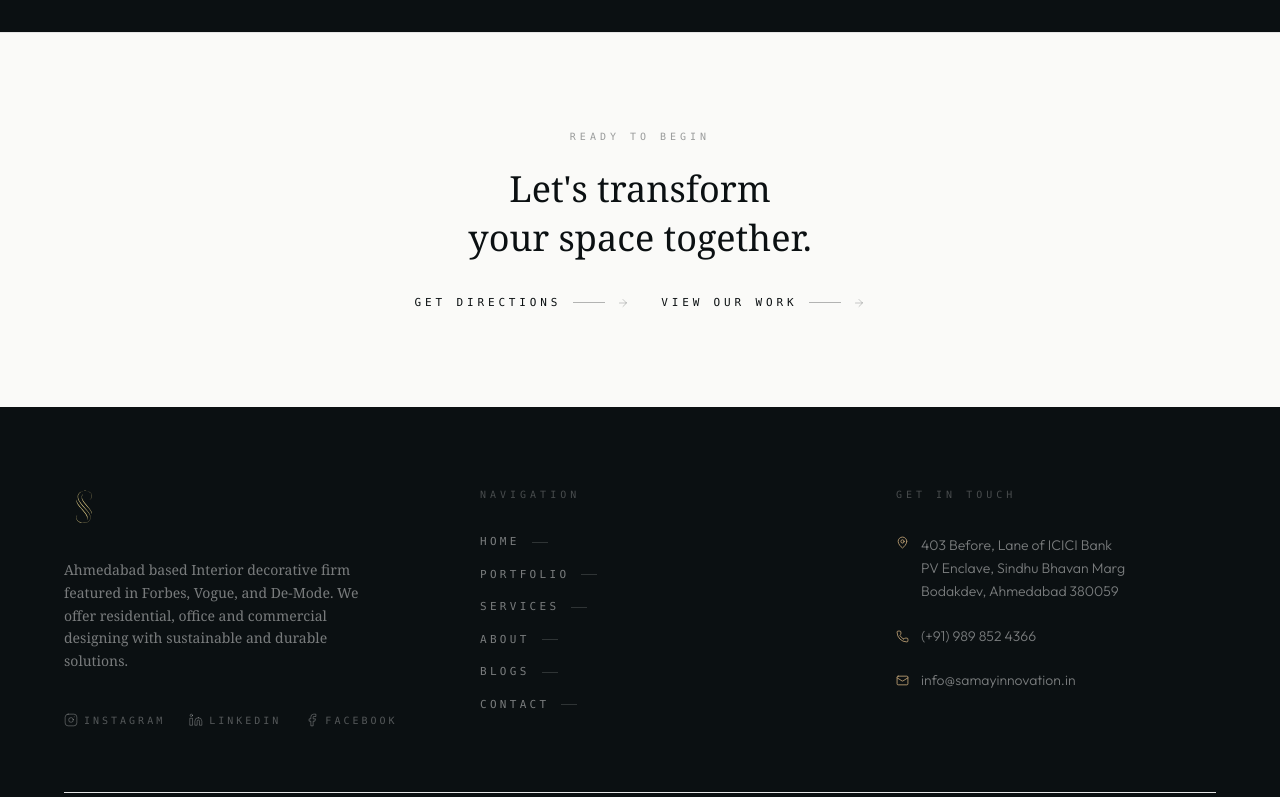
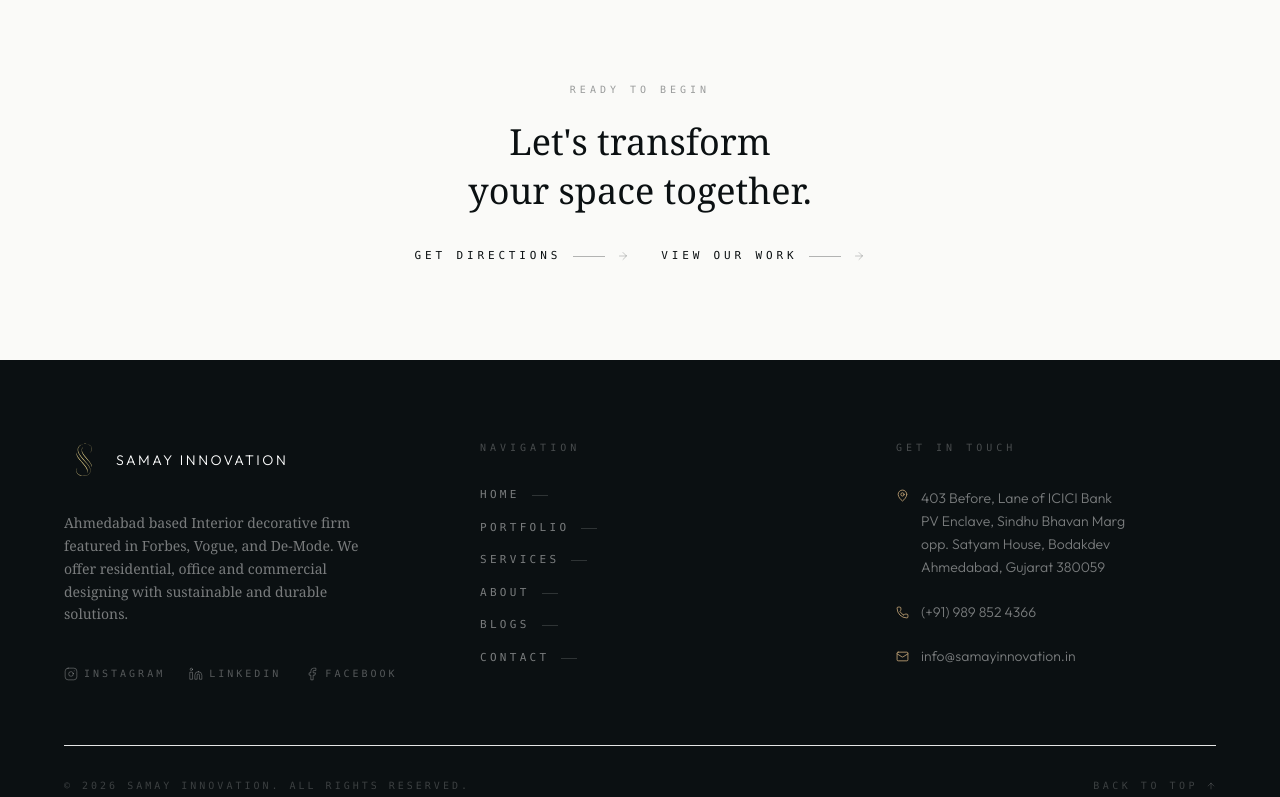
Before and after one commit to samay-innovation/samay-innovation, a React (Vite) app: page /contact in a window 1280 px wide. Shown: the part 2000-2797 px from the top of the page. Built offline with nearby package versions, Linux system fonts and the light colour scheme; no server answers.

Commit message:
US SEO and Logo colour change

```diff
--- a/index.html
+++ b/index.html
@@ -12,8 +12,8 @@
 
     <!-- Primary SEO — static fallback (react-helmet-async overrides per route) -->
     <title>Samay Innovation — Luxury Interior Designer in Ahmedabad | Award-Winning Firm</title>
-    <meta name="description" content="Samay Innovation is an award-winning luxury interior design firm in Ahmedabad, Gujarat. Specialising in residential villas, 4BHK apartments, farmhouses & commercial spaces. Featured in Forbes, Vogue & De-Mode. Now serving US clients." />
-    <meta name="keywords" content="interior designer Ahmedabad, luxury interior design Ahmedabad, residential interior designer Gujarat, villa interior design Ahmedabad, 4BHK interior design Ahmedabad, turnkey interior solutions, interior design firm Ahmedabad, Seme Nadvi interior designer, award winning interior designer India" />
+    <meta name="description" content="Samay Innovation is an award-winning luxury interior design firm in Ahmedabad, India. Specialising in residential villas, apartments, farmhouses & commercial spaces. Featured in Forbes, Vogue & De-Mode. Serving India & US clients internationally." />
+    <meta name="keywords" content="interior designer Ahmedabad, luxury interior design Ahmedabad, residential interior designer Gujarat, villa interior design Ahmedabad, 4BHK interior design Ahmedabad, turnkey interior solutions, interior design firm Ahmedabad, Seme Nadvi interior designer, award winning interior designer India, Indian interior designer USA, luxury Indian interior designer for US clients, award-winning Indian interior design firm USA, India-based interior designer for American homes, remote interior design services USA, Indian interior design for NRI homes USA, hire interior designer from India, best Indian interior design studio international" />
     <meta name="author" content="Samay Innovation" />
     <meta name="robots" content="index, follow, max-image-preview:large, max-snippet:-1, max-video-preview:-1" />
     <link rel="canonical" href="https://samayinnovation.in/" />
--- a/src/components/layout/Footer.tsx
+++ b/src/components/layout/Footer.tsx
@@ -19,12 +19,17 @@ export default function Footer() {
 
           {/* Brand column */}
           <div className="lg:col-span-1">
-            <img
-              src="/logo/logo.svg"
-              alt={SITE_CONFIG.name}
-              className="h-10 w-auto mb-8"
-              onError={(e) => { e.currentTarget.src = '/logo/logo.png'; }}
-            />
+            <div className="flex items-center gap-3 mb-8">
+              <img
+                src="/logo/logo.svg"
+                alt={SITE_CONFIG.name}
+                className="h-10 w-auto"
+                onError={(e) => { e.currentTarget.src = '/logo/logo.png'; }}
+              />
+              <span className="text-sm font-light tracking-[0.18em] uppercase text-white">
+                Samay Innovation
+              </span>
+            </div>
             <p
               className="text-sm font-light text-white/45 leading-relaxed mb-10 max-w-xs"
               style={{ fontFamily: 'Georgia, serif' }}
@@ -91,7 +96,8 @@ export default function Footer() {
                   <p className="text-sm font-light text-white/45 leading-relaxed group-hover:text-white/70 transition-colors duration-300">
                     403 Before, Lane of ICICI Bank<br />
                     PV Enclave, Sindhu Bhavan Marg<br />
-                    Bodakdev, Ahmedabad 380059
+                    opp. Satyam House, Bodakdev<br />
+                    Ahmedabad, Gujarat 380059
                   </p>
                 </div>
               </a>
--- a/src/components/layout/Header.tsx
+++ b/src/components/layout/Header.tsx
@@ -50,11 +50,7 @@ export default function Header() {
                 alt={SITE_CONFIG.name}
                 className="h-8 w-auto transition-all duration-500"
                 style={{
-                  filter: isScrolled
-                    ? 'brightness(0)'
-                    : darkHero
-                    ? 'brightness(0) invert(1)'
-                    : 'brightness(0)',
+                  filter: (!isScrolled && darkHero) ? 'none' : 'brightness(0)',
                 }}
                 onError={(e) => { e.currentTarget.src = '/logo/logo.png'; }}
               />
--- a/src/components/ui/Preloader.tsx
+++ b/src/components/ui/Preloader.tsx
@@ -32,7 +32,7 @@ export default function Preloader() {
               <img
                 src="/logo/logo.svg"
                 alt="Samay Innovation"
-                className="h-20 w-auto mx-auto mb-4 brightness-0 saturate-100% dark:brightness-0 dark:invert"
+                className="h-20 w-auto mx-auto mb-4 brightness-0"
                 onError={(e) => {
                   e.currentTarget.src = '/logo/logo.png';
                 }}
--- a/src/pages/AdminReviews.tsx
+++ b/src/pages/AdminReviews.tsx
@@ -80,7 +80,7 @@ export default function AdminReviews() {
           className="bg-white rounded-2xl border border-[#ede8e0] shadow-sm w-full max-w-sm p-10 text-center"
         >
           {/* Logo */}
-          <img src="/logo/logo.png" alt="Samay Innovation" className="w-10 h-10 object-contain mx-auto mb-6" />
+          <img src="/logo/logo.svg" alt="Samay Innovation" className="w-10 h-10 object-contain mx-auto mb-6 brightness-0" />
 
           <div className="flex items-center justify-center gap-3 mb-6">
             <div className="h-px w-6 bg-[#C9A97A]" />
@@ -135,7 +135,7 @@ export default function AdminReviews() {
       <div className="bg-white border-b border-[#ede8e0] px-6 py-4">
         <div className="max-w-4xl mx-auto flex items-center justify-between">
           <div className="flex items-center gap-3">
-            <img src="/logo/logo.png" alt="Samay Innovation" className="w-8 h-8 object-contain" />
+            <img src="/logo/logo.svg" alt="Samay Innovation" className="w-8 h-8 object-contain brightness-0" />
             <div>
               <p className="text-sm font-light text-[#1a1a1a] tracking-wide">SAMAY INNOVATION</p>
               <p className="text-[10px] text-[#aaa] tracking-widest uppercase">Review Dashboard</p>
--- a/src/pages/ClientReview.tsx
+++ b/src/pages/ClientReview.tsx
@@ -41,7 +41,7 @@ export default function ClientReview() {
       {/* Header bar */}
       <div className="bg-white border-b border-[#ede8e0] px-6 py-4 flex items-center justify-between">
         <div className="flex items-center gap-3">
-          <img src="/logo/logo.png" alt="Samay Innovation" className="w-8 h-8 object-contain" />
+          <img src="/logo/logo.svg" alt="Samay Innovation" className="w-8 h-8 object-contain brightness-0" />
           <div>
             <p className="text-sm font-light text-[#1a1a1a] tracking-wide">SAMAY INNOVATION</p>
             <p className="text-[10px] text-[#999] tracking-widest uppercase">Client Feedback</p>
--- a/src/pages/Contact.tsx
+++ b/src/pages/Contact.tsx
@@ -37,7 +37,6 @@ function floatLabel(focused: boolean, hasValue: boolean) {
 
 // ─── contact info rows ────────────────────────────────────────────────────────
 const ADDRESS_LINES = [
-  'No 104/A, 1st Floor',
   '403 Before, Lane of ICICI Bank',
   'PV Enclave, Sindhu Bhavan Marg',
   'opp. Satyam House, Bodakdev',
@@ -142,7 +141,7 @@ export default function Contact() {
       <SEO
         title="Contact Samay Innovation — Interior Designer in Ahmedabad, Gujarat"
         description="Get in touch with Samay Innovation to start your interior design project. Visit our studio at Bodakdev, Ahmedabad or call (+91) 989 852 4366. Serving residential and commercial clients across Ahmedabad, Gujarat and the US."
-        keywords="contact best interior designer India, hire interior designer India, book interior designer India, interior design consultation India, top interior design firm India, best interior design studio India, interior designer contact India, luxury interior design India, interior design firm Ahmedabad, book interior designer Ahmedabad, interior design consultation Gujarat, Samay Innovation contact"
+        keywords="contact best interior designer India, hire interior designer India, book interior designer India, interior design consultation India, top interior design firm India, best interior design studio India, interior designer contact India, luxury interior design India, interior design firm Ahmedabad, book interior designer Ahmedabad, interior design consultation Gujarat, Samay Innovation contact, contact Indian interior designer USA, hire Indian interior designer for US project, book interior design consultation online USA, Indian interior design firm for US clients, Samay Innovation USA contact, remote interior design consultation for American clients"
         path="/contact"
         structuredData={localBusinessSchema}
       />
--- a/src/pages/Home.tsx
+++ b/src/pages/Home.tsx
@@ -14,7 +14,7 @@ export default function Home() {
       <SEO
         title="Samay Innovation — Luxury Interior Designer in Ahmedabad | Award-Winning Firm"
         description="Samay Innovation is an award-winning luxury interior design firm in Ahmedabad, Gujarat. Residential villas, 4BHK flats, farmhouses & commercial interiors. Featured in Forbes, Vogue & De-Mode. Serving Ahmedabad, Gujarat & US clients."
-        keywords="best interior designer India, best Indian interior designer, award winning interior designer India, top interior design firm India, luxury interior designer India, best interior design studio India, premium interior designers India, Indian interior design firm, international interior design firm India, creative interior designers India, luxury home interior design India, modern interior designer India, best residential interior designer India, best commercial interior designer India, hospitality interior design India, interior designer Ahmedabad, luxury interior design Ahmedabad, residential interior designer Gujarat, villa interior design Ahmedabad, turnkey interior solutions Gujarat, Seme Nadvi designer"
+        keywords="best interior designer India, best Indian interior designer, award winning interior designer India, top interior design firm India, luxury interior designer India, best interior design studio India, premium interior designers India, Indian interior design firm, international interior design firm India, creative interior designers India, luxury home interior design India, modern interior designer India, best residential interior designer India, best commercial interior designer India, hospitality interior design India, interior designer Ahmedabad, luxury interior design Ahmedabad, residential interior designer Gujarat, villa interior design Ahmedabad, turnkey interior solutions Gujarat, Seme Nadvi designer, Indian interior designer USA, luxury Indian interior designer for US clients, award-winning Indian interior design firm USA, India-based interior designer for American homes, Forbes featured interior designer India, remote interior design services USA, Indian interior design for NRI homes USA, hire interior designer from India, Seme Nadvi interior designer USA, Samay Innovation USA, best Indian interior design studio serving US clients, Indian luxury interior design for US homes"
         path="/"
         structuredData={[localBusinessSchema, websiteSchema]}
       />
--- a/src/pages/Services.tsx
+++ b/src/pages/Services.tsx
@@ -37,7 +37,7 @@ export default function Services() {
       <SEO
         title="Interior Design Services — Residential, Commercial & Turnkey | Ahmedabad"
         description="Samay Innovation offers full-service interior design in Ahmedabad — residential villas & apartments, commercial offices, turnkey project management, 3D visualisation, furniture design & more."
-        keywords="best interior design services India, luxury interior design services India, residential interior design India, commercial interior design India, turnkey interior solutions India, hotel interior design India, restaurant interior design India, office interior design India, 3D visualisation interior design India, furniture design India, space planning India, interior design company India, best interior designers India, top interior design studio India, interior design services Ahmedabad, residential interior design Gujarat"
+        keywords="best interior design services India, luxury interior design services India, residential interior design India, commercial interior design India, turnkey interior solutions India, hotel interior design India, restaurant interior design India, office interior design India, 3D visualisation interior design India, furniture design India, space planning India, interior design company India, best interior designers India, top interior design studio India, interior design services Ahmedabad, residential interior design Gujarat, Indian interior design services for US clients, luxury interior design services USA from India, remote interior design consultation USA, Indian interior designer for American homes, turnkey interior design India for international clients, 3D visualization interior design India for US projects, hire Indian interior designer online USA"
         path="/services"
         structuredData={[
           servicesSchema,
```
Also changed, not shown: src/components/seo/schemas.ts (+10 -2 lines), 1 other file (tests, documents, lock files or other folders).
